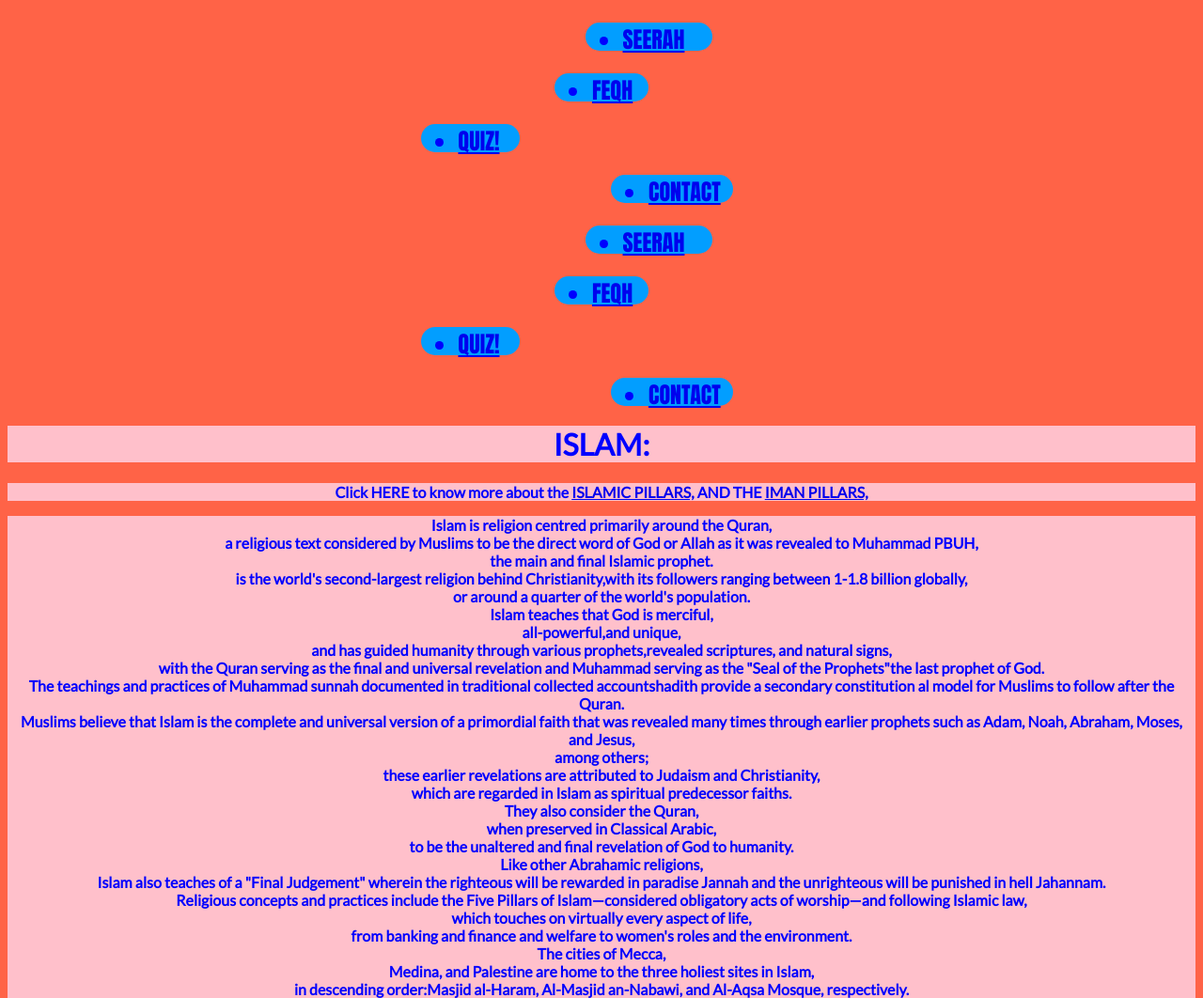
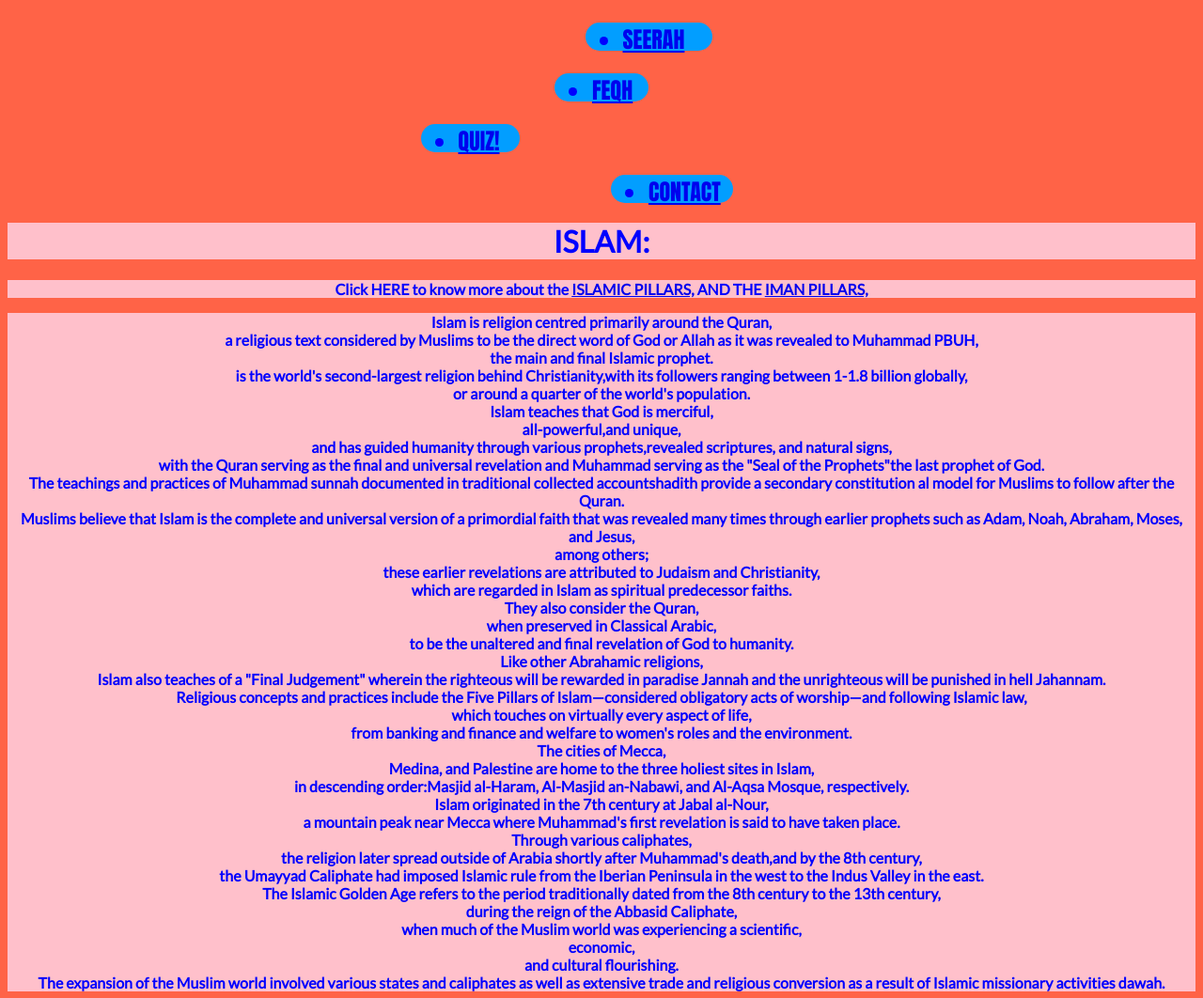
Before and after one commit to almoali/ali.dir.so, a plain HTML site: page index.html in a window 1280 px wide. Shown: the top 1062 px of the page at 94% size. Drawn offline with Linux system fonts and the light colour scheme.

Commit message:
removing and adding

```diff
--- a/index.html
+++ b/index.html
@@ -40,46 +40,7 @@
         <audio src="sounds/audioforfirst.mp3" autoplay></audio>
 
         <link rel="stylesheet" type="text/css" href="style.css">
-        <!--SEERAH WEBPGAE-->
-        <nav class="seerah">
-            <ul>
-                <li><a href="seerah.html">SEERAH</a></li>
-            </ul>
-        </nav>
-        <!--FEQH WEBPAGE-->
-        <nav class="fiqh">
-            <ul>
-                <li><a href="feqh.html">FEQH</a></li>
-            </ul>
-        </nav>
-        <!--QUIZ WEBPAGE-->
-        <div class="wobble" class="pulse" class="slide-in">
-            <nav>
-                <ul class="quiz">
-                    <li><a href="quiz.html">QUIZ!</a></li>
-                </ul>
 
-        </div>
-
-        </nav>
-        <!--CONTACT WEBPAGE-->
-        <nav class="contact">
-            <ul>
-                <li><a href="contact.html">CONTACT</a></li>
-            </ul>
-        </nav>
-        <script>
-            const menuBtn = document.getElementById("menu-btn");
-            const menuList = document.getElementById("menu-list");
-
-            menuBtn.addEventListener("click", function () {
-                if (menuList.style.display === "none") {
-                    menuList.style.display = "block";
-                } else {
-                    menuList.style.display = "none";
-                }
-            });
-        </script>
         <h1>ISLAM:</h1>
 
     </head>
```
